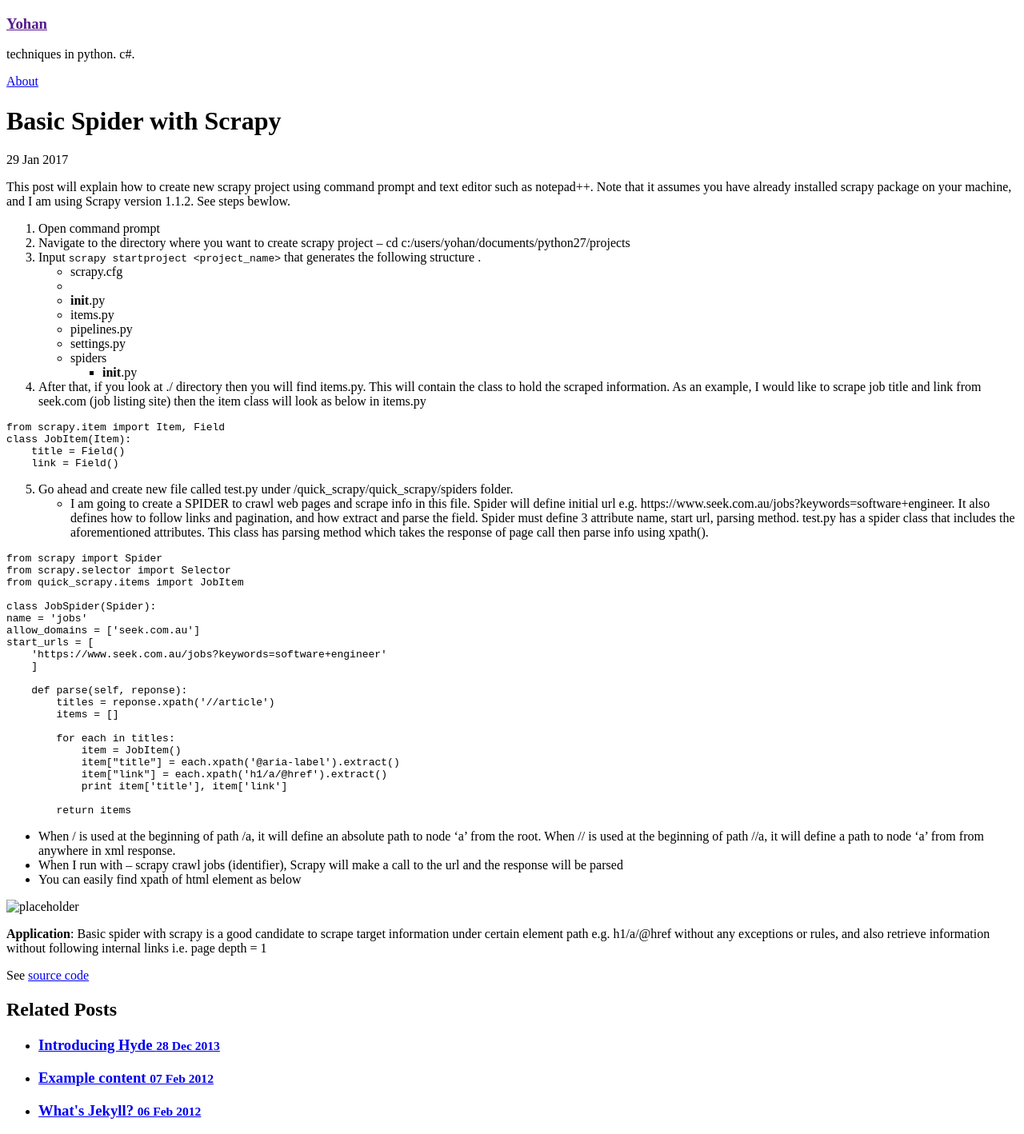
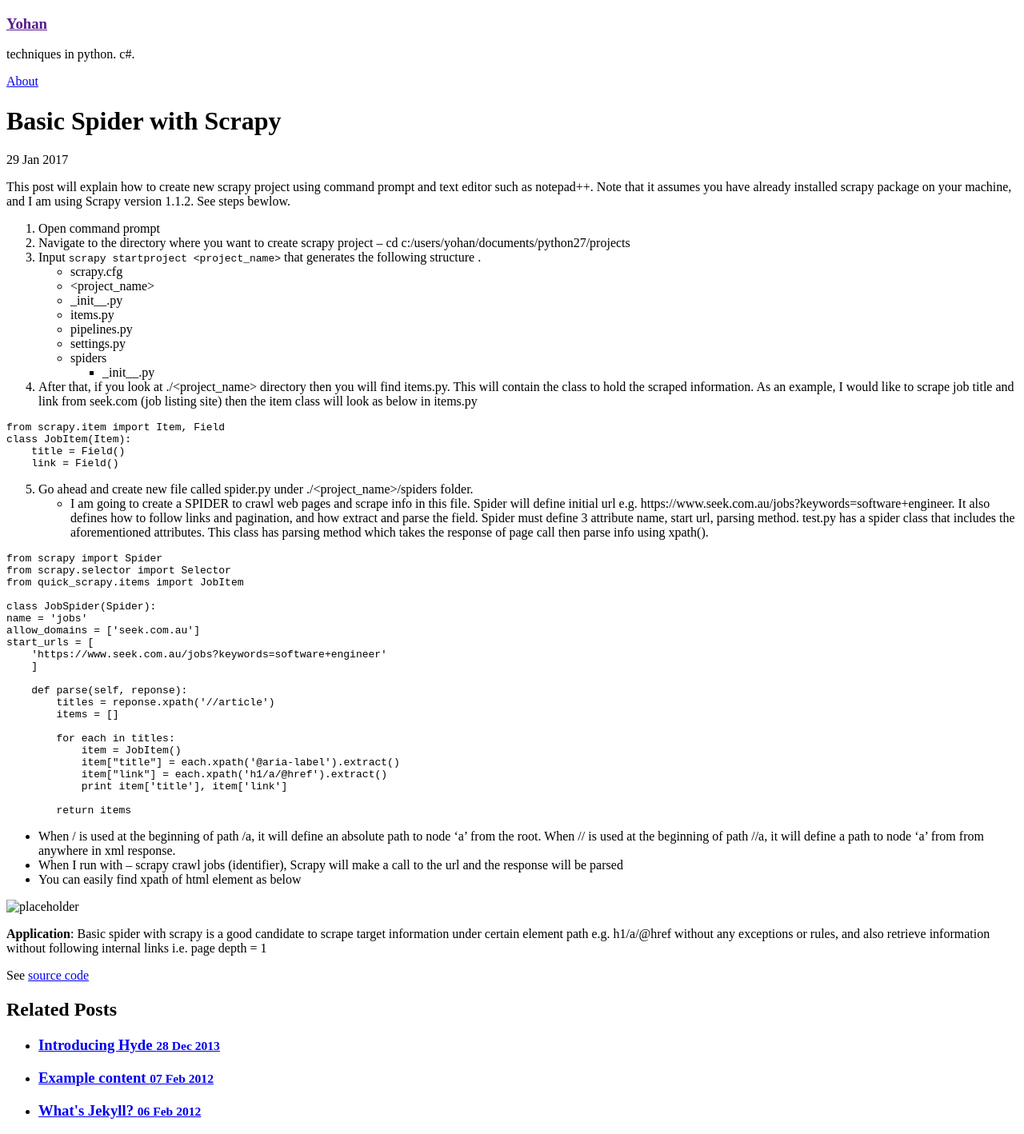
Before and after one commit to yohancheong/yohancheong.github.io, a Jekyll site: the page built from _posts/2017-01-29-basic-spider-with-scrapy.md, in a window 1280 px wide. Shown: the whole page at 80% size. Built offline with Jekyll 4.4.1, drawn with Linux system fonts in a browser that asks for light colours.

Commit message:
html escape fix

````diff
--- a/_posts/2017-01-29-basic-spider-with-scrapy.md
+++ b/_posts/2017-01-29-basic-spider-with-scrapy.md
@@ -10,15 +10,15 @@ This post will explain how to create new scrapy project using command prompt and
 3. Input `scrapy startproject <project_name>` that generates the following structure
 .
 * scrapy.cfg
-* <project_name>
-    * __init__.py
+* &lt;project_name&gt;
+    * _init__.py
     * items.py
     * pipelines.py
     * settings.py
     * spiders
-        * __init__.py
+        * _init__.py
 
-4. After that, if you look at ./<project_name> directory then you will find items.py. This will contain the class to hold the scraped information. As an example, I would like to scrape job title and link from seek.com (job listing site) then the item class will look as below in items.py
+4. After that, if you look at ./&lt;project_name&gt; directory then you will find items.py. This will contain the class to hold the scraped information. As an example, I would like to scrape job title and link from seek.com (job listing site) then the item class will look as below in items.py
 
 ```python
 from scrapy.item import Item, Field
@@ -28,7 +28,7 @@ class JobItem(Item):
 ```
 
 {:start="5"}
-5. Go ahead and create new file called test.py under /quick_scrapy/quick_scrapy/spiders folder.
+5. Go ahead and create new file called spider.py under ./&lt;project_name&gt;/spiders folder.
 * I am going to create a SPIDER to crawl web pages and scrape info in this file. Spider will define initial url e.g. https://www.seek.com.au/jobs?keywords=software+engineer. It also defines how to follow links and pagination, and how extract and parse the field. Spider must define 3 attribute name, start url, parsing method. test.py has a spider class that includes the aforementioned attributes. This class has parsing method which takes the response of page call then parse info using xpath().
 
 ```python
````
